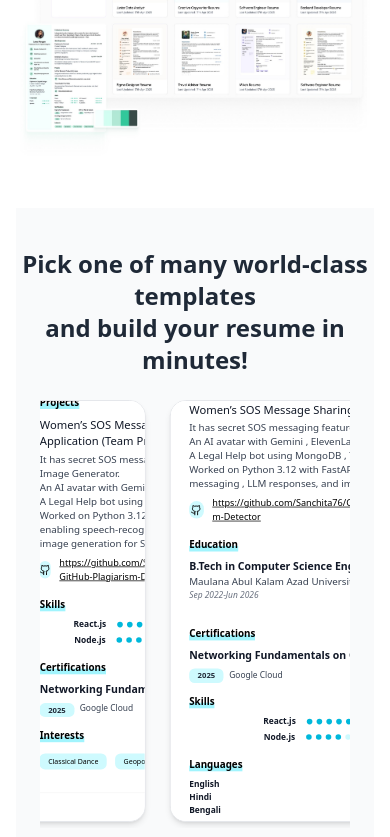
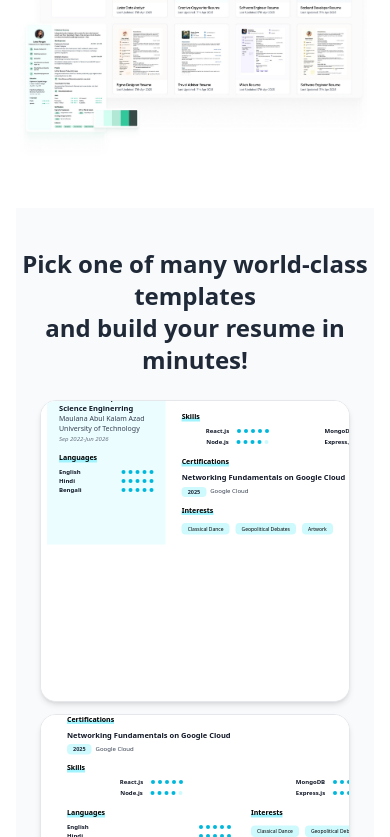
Before and after one commit to Sanchita76/Resume-Builder, a React (Vite) app in the folder frontend/resume-builder/: page / in a window 390 px wide. Shown: the part 787-1624 px from the top of the page. Built offline with nearby package versions, Linux system fonts and the light colour scheme; a web font is replaced by a local one.

Commit message:
after re-deploying changed carousel style

```diff
--- a/frontend/resume-builder/src/components/TemplateCarousel.jsx
+++ b/frontend/resume-builder/src/components/TemplateCarousel.jsx
@@ -193,14 +193,14 @@ const TemplateCarousel = ({ onTemplateSelect }) => {
 
 
 
-      <div className="max-w-6xl mx-auto px-6" ref={ref}>
+      {/* <div className="max-w-6xl mx-auto px-6" ref={ref}>
   <Slider {...settings}>
     {resumeTemplates.map((template) => (
       <div key={template.id} className="px-3 w-full">
-        <div className="relative group rounded-2xl overflow-hidden border border-gray-200 shadow-md bg-white">
+        <div className="relative group rounded-2xl overflow-hidden border border-gray-200 shadow-md bg-white"> */}
 
           {/* ✅ Auto-scaled live preview */}
-          <div className="relative flex items-center justify-center bg-white overflow-hidden h-[420px]">
+          {/* <div className="relative flex items-center justify-center bg-white overflow-hidden h-[420px]">
             <div
               className="relative rounded-xl shadow-sm transition-transform duration-300 ease-in-out group-hover:scale-[1.02]"
               style={{
@@ -217,10 +217,10 @@ const TemplateCarousel = ({ onTemplateSelect }) => {
                 colorPalette={themeColorPalette.themeOne[0]}
               />
             </div>
-          </div>
+          </div> */}
 
           {/* ✅ Hover overlay */}
-          <div className="absolute inset-0 flex items-center justify-center bg-black/50 opacity-0 group-hover:opacity-100 transition-opacity duration-500 ease-in-out">
+          {/* <div className="absolute inset-0 flex items-center justify-center bg-black/50 opacity-0 group-hover:opacity-100 transition-opacity duration-500 ease-in-out">
             <button
               onClick={() => openCreateModal(template.id)}
               className="bg-orange-500 hover:bg-orange-600 text-white font-semibold px-5 py-2.5 rounded-full flex items-center gap-2 transition-all duration-200"
@@ -233,6 +233,44 @@ const TemplateCarousel = ({ onTemplateSelect }) => {
       </div>
     ))}
   </Slider>
+</div> */}
+
+
+
+<div className="max-w-6xl mx-auto px-6 grid grid-cols-1 md:grid-cols-2 lg:grid-cols-3 xl:grid-cols-4 gap-3" ref={ref}>
+  {resumeTemplates.map((template) => (
+    <div key={template.id} className="relative group rounded-2xl overflow-hidden border border-gray-200 shadow-md bg-white">
+
+      {/* Auto-scaled live preview */}
+      <div className="relative flex items-center justify-center bg-white overflow-hidden h-[300px] md:h-[420px]">
+        <div
+          className="relative rounded-xl shadow-sm transition-transform duration-300 ease-in-out group-hover:scale-[1.02] w-full"
+          style={{
+            transformOrigin: "top right",
+            transform: "scale(1)",
+          }}
+        >
+          <RenderResume
+            templateId={template.id}
+            resumeData={DUMMY_RESUME_DATA}
+            containerWidth={400}
+            colorPalette={themeColorPalette.themeOne[0]}
+          />
+        </div>
+      </div>
+
+      {/* Hover overlay */}
+      <div className="absolute inset-0 flex items-center justify-center bg-black/50 opacity-0 group-hover:opacity-100 transition-opacity duration-500 ease-in-out">
+        <button
+          onClick={() => openCreateModal(template.id)}
+          className="bg-orange-500 hover:bg-orange-600 text-white font-semibold px-5 py-2.5 rounded-full flex items-center gap-2 transition-all duration-200"
+        >
+          Try Template
+          <LuArrowRight className="text-[18px]" />
+        </button>
+      </div>
+    </div>
+  ))}
 </div>
 
 
```
